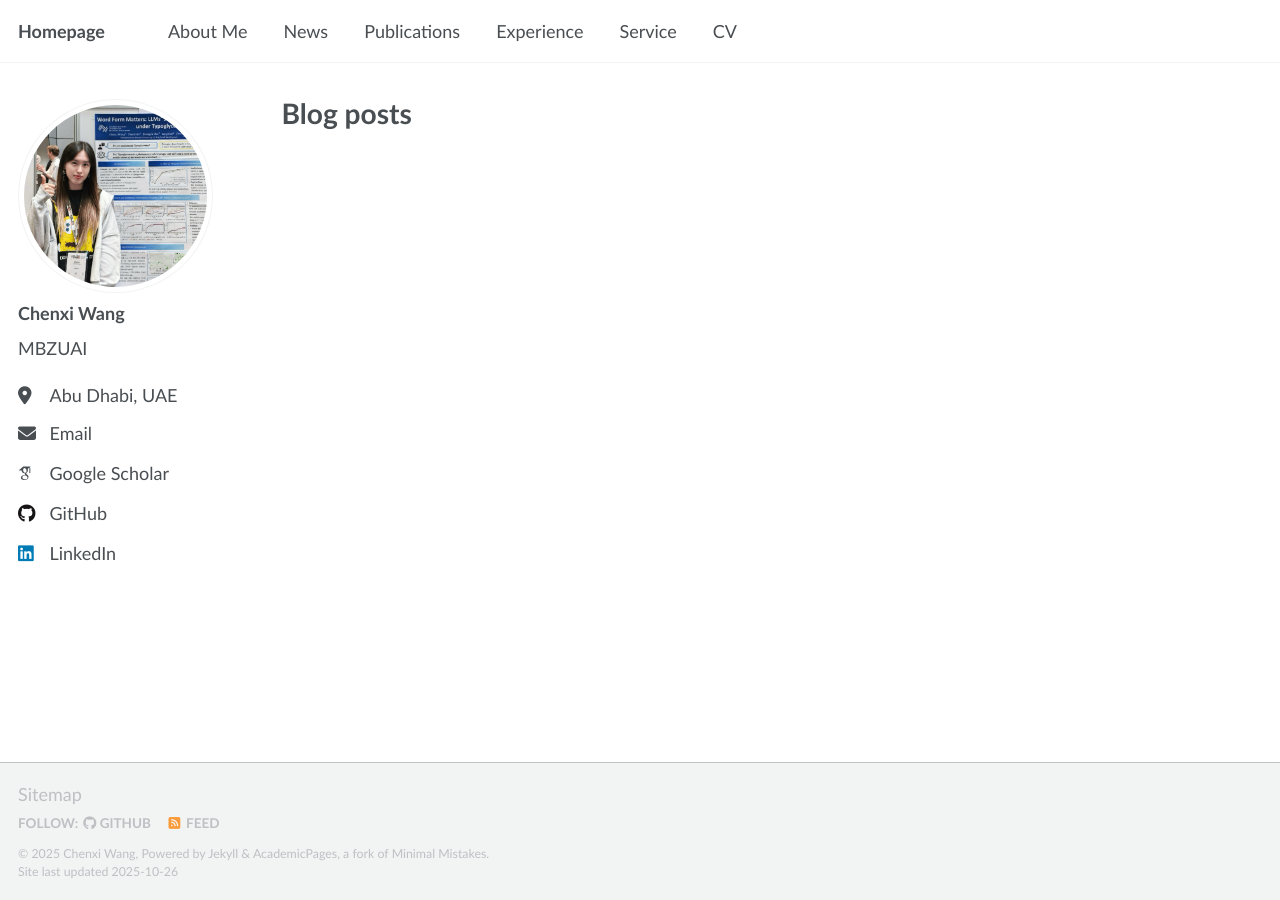
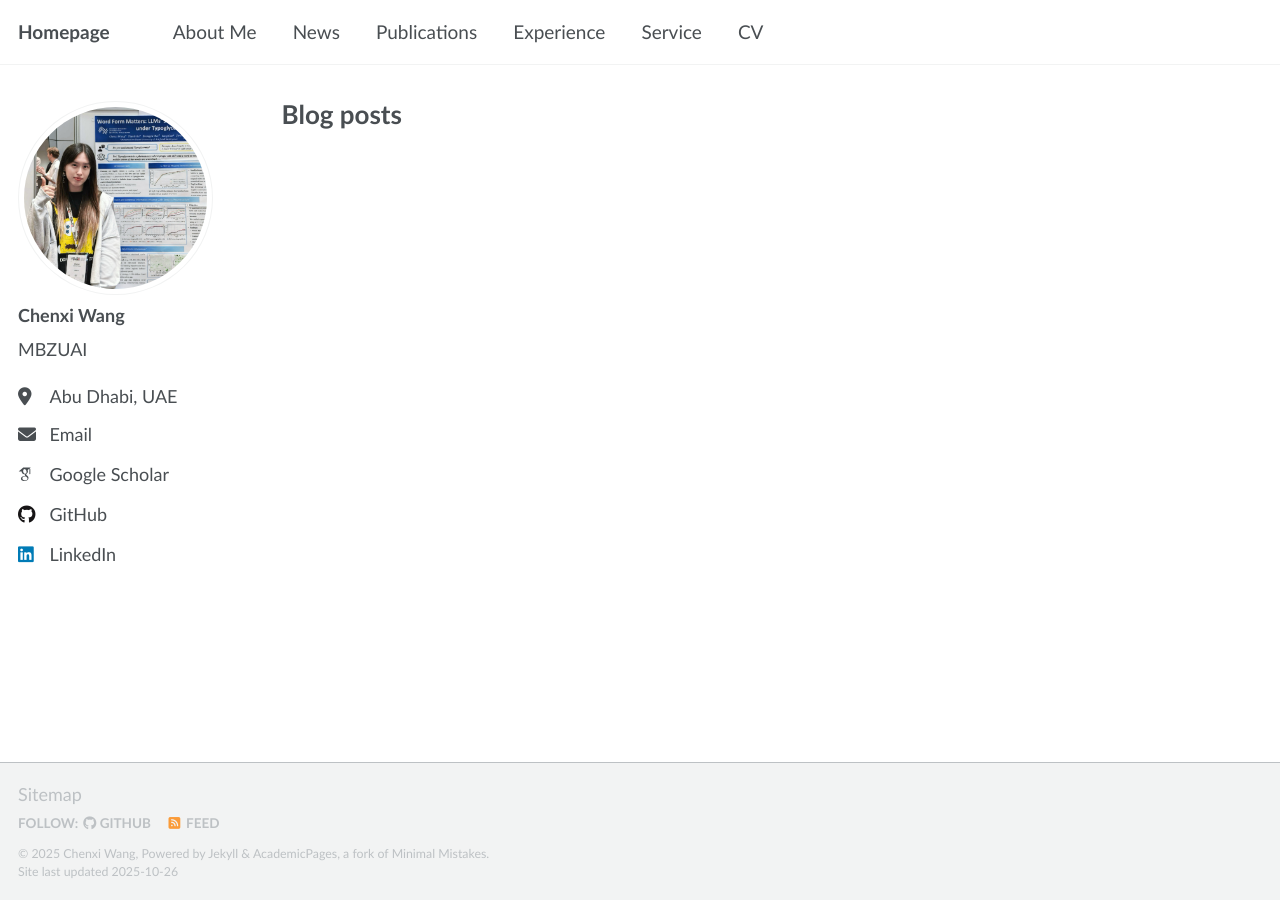
Before and after one commit to Aurora-cx/Aurora-cx.github.io, a Jekyll site: the page built from _pages/year-archive.html, in a window 1280 px wide. Built offline with Jekyll 4.4.1, drawn with Linux system fonts in a browser that asks for light colours; some web fonts are replaced; a script that is not in the unit is left out.

Commit message:
Set h1 to 26px, nav to 19px, restore responsive font sizing, keep Trebuchet MS

```diff
--- a/_sass/layout/_base.scss
+++ b/_sass/layout/_base.scss
@@ -33,7 +33,7 @@ h1, h2, h3, h4, h5, h6 {
 
 h1 {
   margin-top: 0;
-  font-size: $type-size-3;
+  font-size: 1.444em;  // 26px on 18px base
 }
 
 h2 {
--- a/_sass/layout/_navigation.scss
+++ b/_sass/layout/_navigation.scss
@@ -183,7 +183,7 @@
     padding: 0.5rem 0;
     color: var(--global-masthead-link-color);
     text-decoration: none;
-    font-size: 1rem;  // 18px on 18px base
+    font-size: 1.056rem;  // 19px on 18px base
 
     &:hover {
       color: var(--global-masthead-link-color-hover);
```
